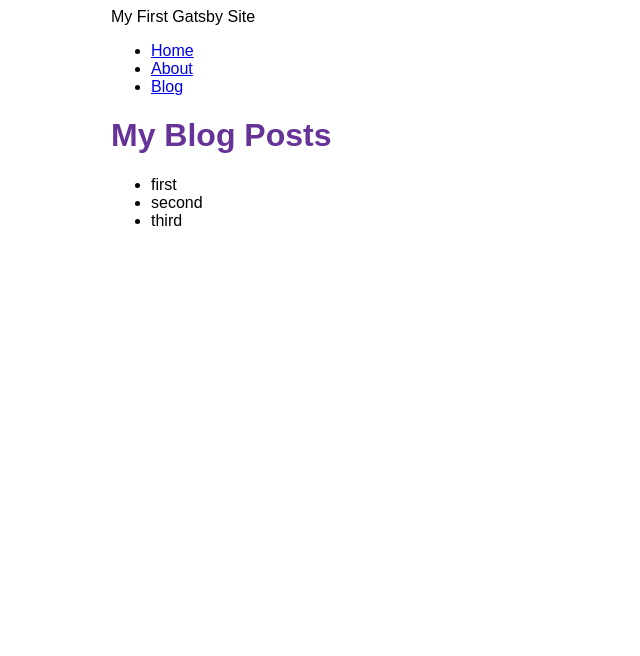
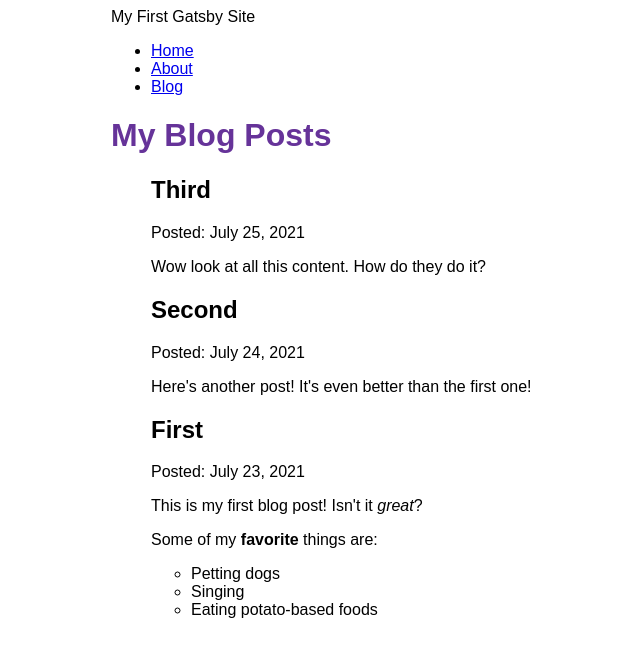
Before and after one commit to Griffin5534/my-first-gatsby-site, a Gatsby site: page /blog in a window 1280 px wide. Shown: the whole page, without its empty margins (279-919 px from the left). Built offline with nearby package versions, Linux system fonts and the light colour scheme; Gatsby itself is replaced by a stand-in of ours.

Commit message:
finished part 5

```diff
--- a/gatsby-config.js
+++ b/gatsby-config.js
@@ -12,5 +12,6 @@
           path: `${__dirname}/src/blog`,
          },
      },
+     `gatsby-plugin-mdx`,
   ],
 };
--- a/package.json
+++ b/package.json
@@ -15,8 +15,11 @@
     "clean": "gatsby clean"
   },
   "dependencies": {
+    "@mdx-js/mdx": "^1.6.22",
+    "@mdx-js/react": "^1.6.22",
     "gatsby": "^4.16.0",
     "gatsby-plugin-image": "^2.16.1",
+    "gatsby-plugin-mdx": "^3.16.0",
     "gatsby-plugin-sharp": "^4.16.1",
     "gatsby-source-filesystem": "^4.16.0",
     "react": "^18.1.0",
--- a/src/blog/first.mdx
+++ b/src/blog/first.mdx
@@ -0,0 +1,12 @@
+---
+title: "First"
+date: "2021-07-23"
+---
+
+This is my first blog post! Isn't it *great*?
+
+Some of my **favorite** things are:
+
+* Petting dogs
+* Singing
+* Eating potato-based foods
--- a/src/blog/second.mdx
+++ b/src/blog/second.mdx
@@ -0,0 +1,6 @@
+---
+title: "Second"
+date: "2021-07-24"
+---
+
+Here's another post! It's even better than the first one!
--- a/src/blog/third.mdx
+++ b/src/blog/third.mdx
@@ -0,0 +1,6 @@
+---
+title: "Third"
+date: "2021-07-25"
+---
+
+Wow look at all this content. How do they do it?
--- a/src/pages/blog.js
+++ b/src/pages/blog.js
@@ -1,5 +1,6 @@
 import * as React from 'react'
 import Layout from '../components/layout'
+import {MDXRenderer} from "gatsby-plugin-mdx"
 import {graphql} from "gatsby"
 
 const BlogPage = ({data}) => {
@@ -7,10 +8,14 @@
     <Layout pageTitle="My Blog Posts">
         <ul>
             {
-                data.allFile.nodes.map(node => (
-                    <li key={node.name}>
-                        {node.name}
-                    </li>
+                data.allMdx.nodes.map((node) => (
+                    <article key={node.id}>
+                        <h2>{node.frontmatter.title}</h2>
+                        <p>Posted: {node.frontmatter.date}</p>
+                        <MDXRenderer>
+                            {node.body}
+                        </MDXRenderer>
+                    </article>
                 ))
             }
         </ul>
@@ -18,11 +23,17 @@
   )
 }
 export const query = graphql`
-query {
-    allFile {
-        nodes{
-            name
+  query {
+    allMdx(sort: {fields: frontmatter___date, order: DESC}) {
+      nodes {
+        frontmatter {
+          date(formatString: "MMMM D, YYYY")
+          title
         }
+        id
+        body
+      }
     }
-}`
+  }
+`
 export default BlogPage
```
Also changed, not shown: 1 other file.
